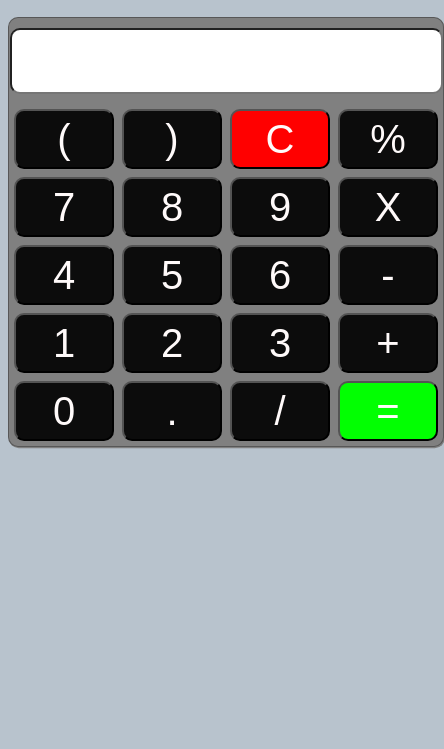
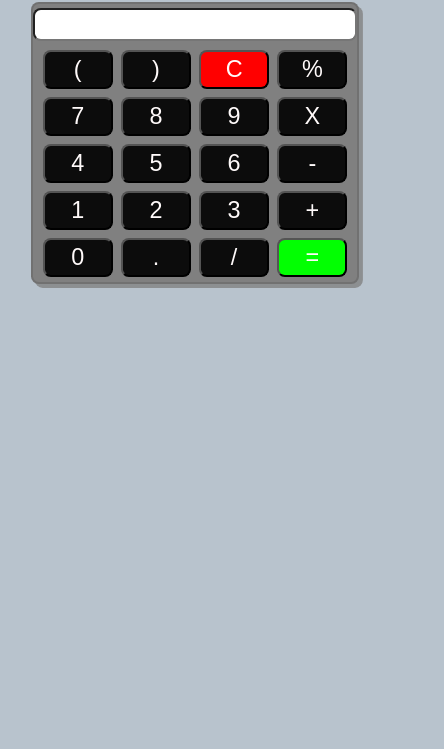
Before and after one commit to sak03/Calculator, a plain HTML site: page index.html in a window 390 px wide. Shown: the part 95-844 px from the top of the page, 444 px wide, since content can reach past the window. Drawn offline with Linux system fonts and the light colour scheme.

Commit message:
Update style.css

```diff
--- a/style.css
+++ b/style.css
@@ -36,3 +36,37 @@ button:hover {
   border: 1px solid rgba(0, 0, 0, 0.322);
   box-shadow: 0.2vw 0.3vw 0 grey;
 }
+
+@media only screen and (max-width: 825px) {
+  .container {
+    margin-top: 10px;
+  }
+  .container > h1 {
+    font-size: 10vw;
+  }
+  input {
+    font-size: 6.3vw;
+    height: 7vw;
+    border-radius: 2vw;
+    margin: 1vw 0;
+  }
+  button {
+    font-size: 6vw;
+    background-color: rgba(0, 0, 0, 0.911);
+    color: snow;
+    width: 18vw;
+    height: 10vw;
+    border-radius: 2vw;
+    margin: 2px;
+  }
+  button:hover {
+    background-color: rgb(17, 70, 122);
+  }
+  .calcy {
+    display: inline-block;
+    background-color: rgb(128, 128, 128);
+    border-radius: 2vw;
+    border: 2px solid rgba(0, 0, 0, 0.116);
+    box-shadow: 1vw 1vw 0 rgba(128, 128, 128, 0.781);
+  }
+}
```
